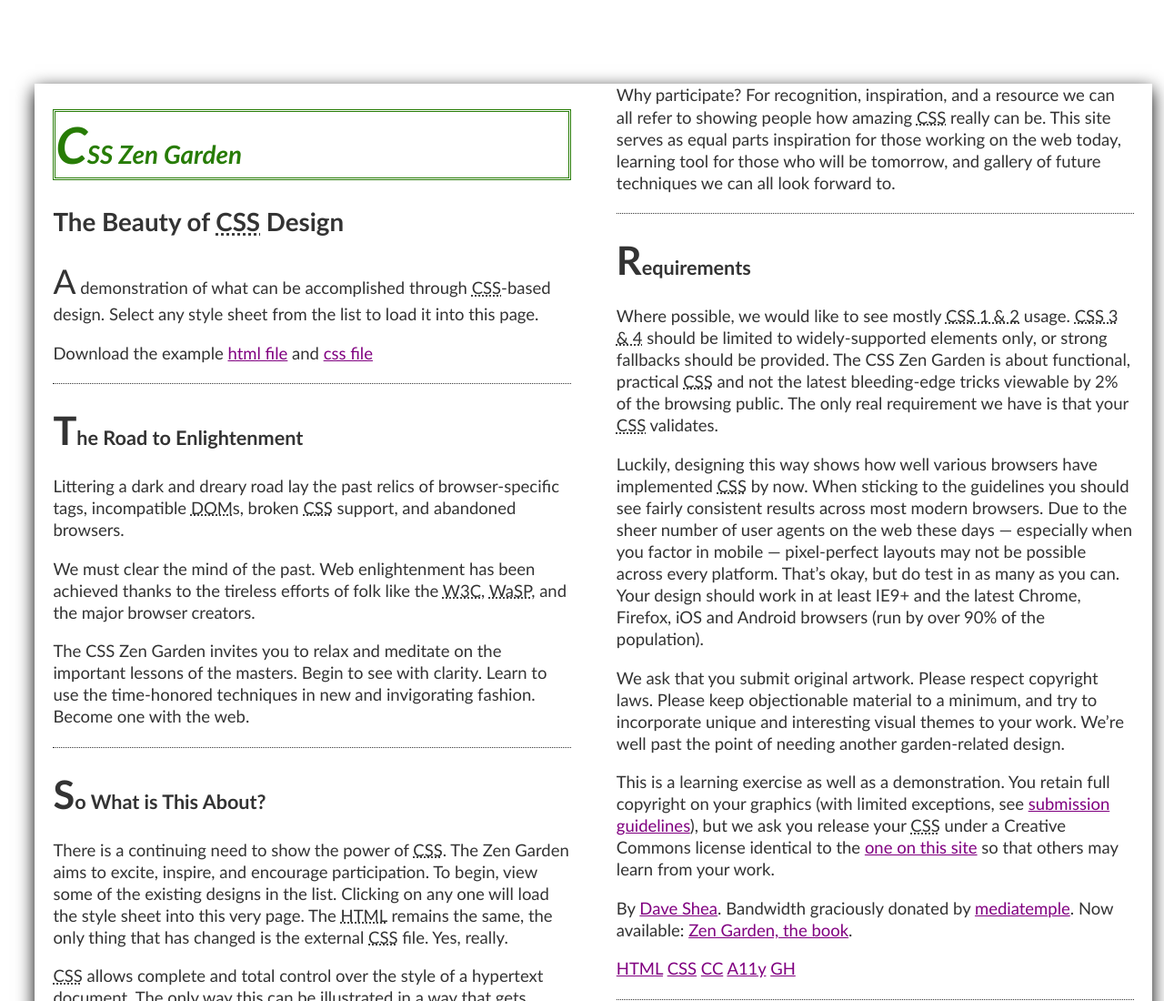
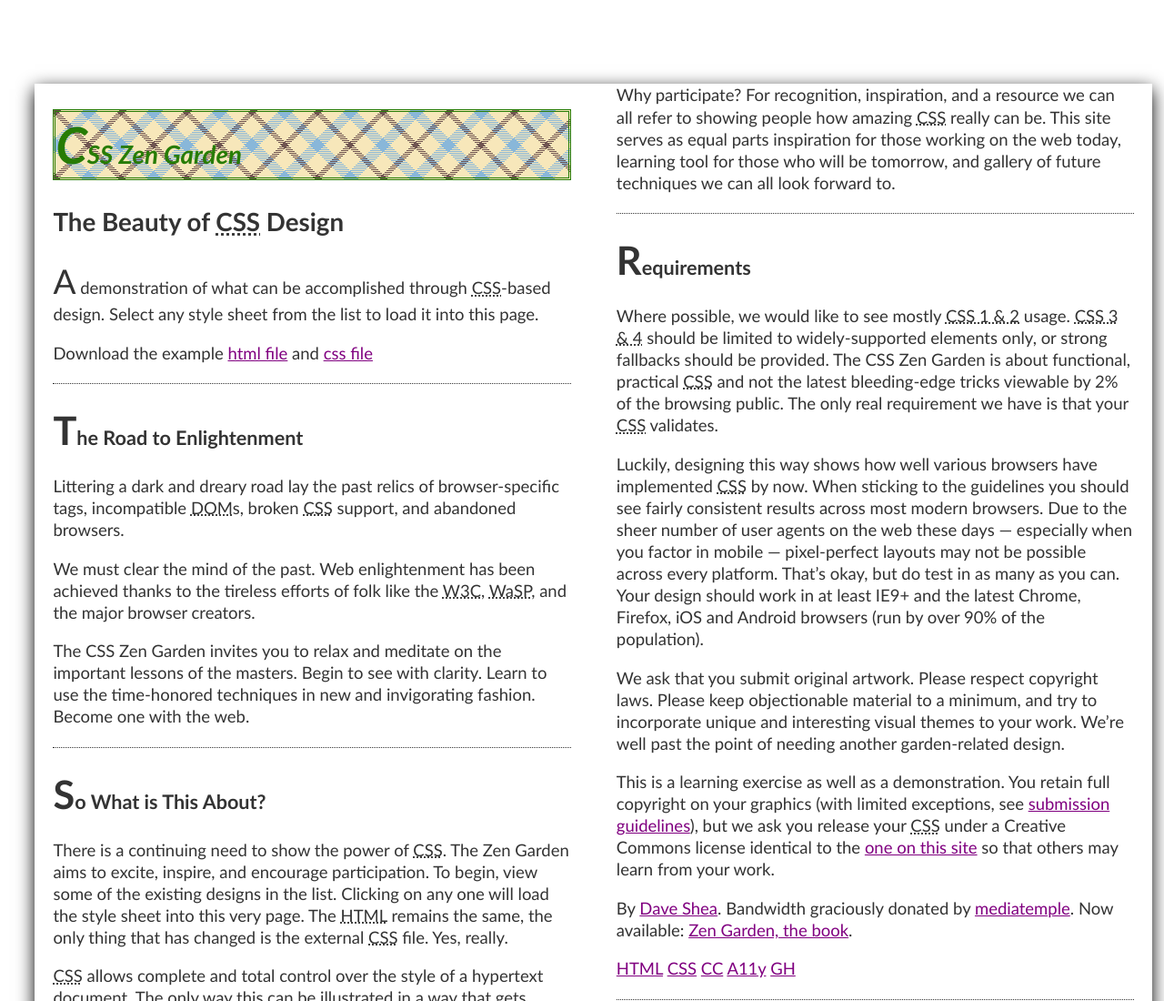
Before and after one commit to dianamariasilva/sprint3ejev1, a plain HTML site: page css-garden/index.html in a window 1280 px wide. Shown: the top 1100 px of the page at 91% size. Drawn offline with Linux system fonts and the light colour scheme.

Commit message:
fondo al titulo

```diff
--- a/css-garden/css/main.css
+++ b/css-garden/css/main.css
@@ -9,7 +9,6 @@
 body:not(h1) {
 	padding: 0 20px;
   	margin: 5em 1% 19em 3%;
-  	background-image: url(fondo.jpg);
   	color: #333;
   	font: 1.156em/1.3 Gill Sans MT, Gill Sans, My Gill Sans, sans-serif;
   	box-shadow: 0 .3em 1em #000
@@ -40,6 +39,7 @@
     margin-left: 0em;
     font-style: italic;
     border:double;
+    background-image: url(../img/tartan.png);
 }
 
 div>h3 {
```
Also changed, not shown: css-garden/img/tartan.png (added).
